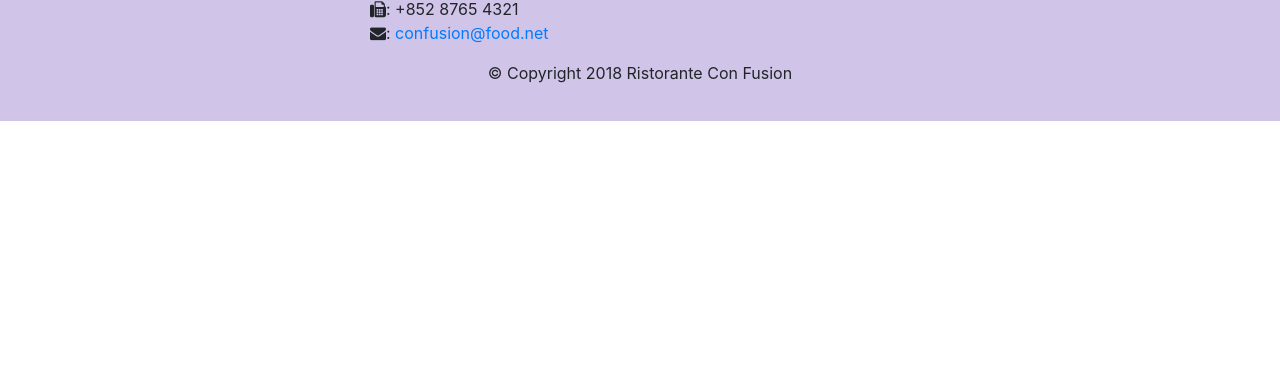
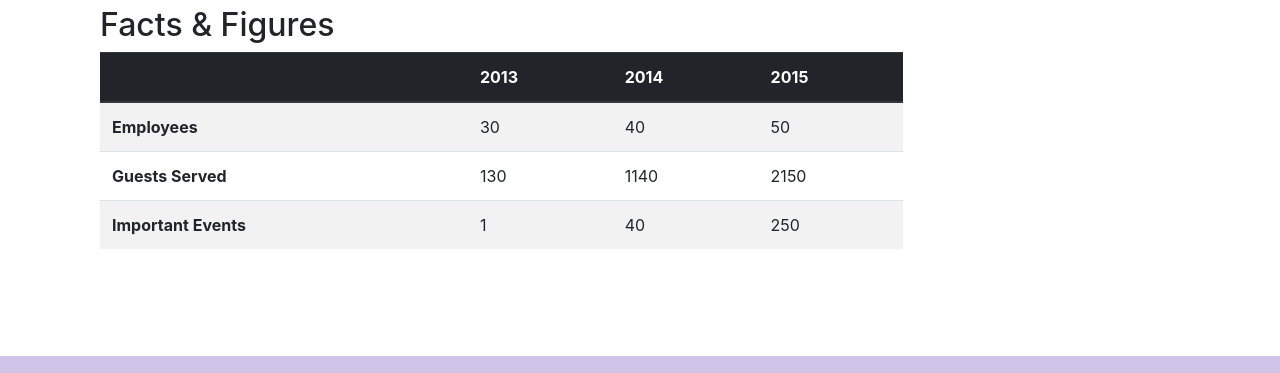
Before and after one commit to trishnakalita660/bootstrap-impl, a website: page aboutus.html in a window 1280 px wide. Shown: the part 1630-2003 px from the top of the page. Before the commit the page ends 1751 px from the top, so only its background shows below. Drawn offline with nearby package versions, Linux system fonts and the light colour scheme.

Commit message:
added tables

```diff
--- a/aboutus.html
+++ b/aboutus.html
@@ -73,7 +73,34 @@
                 <p>Started in 2010, Ristorante con Fusion quickly established itself as a culinary icon par excellence in Hong Kong. With its unique brand of world fusion cuisine that can be found nowhere else, it enjoys patronage from the A-list clientele in Hong Kong.  Featuring four of the best three-star Michelin chefs in the world, you never know what will arrive on your plate the next time you visit us.</p>
                 <p>The restaurant traces its humble beginnings to <em>The Frying Pan</em>, a successful chain started by our CEO, Mr. Peter Pan, that featured for the first time the world's best cuisines in a pan.</p>
             </div>
-            <div>
+            <div class="col-sm">
+                <div class="card">
+                    <h3 class="card-header bg-primary text-white"> Facts at a Glance</h3>
+                    <div class="card-body">
+                        <dl class="row">
+                            <dt class="col-6">Started</dt>
+                            <dd class="col-6">8th Feb 2010</dt>
+                            <dt class="col-6">Owner</dt>
+                            <dd class="col-6">Trishna Kalita</dt>
+                            <dt class="col-6">Employees</dt>
+                            <dd class="col-6">3000</dt>
+
+
+                        </dl>
+                    </div>
+
+
+                </div>
+            </div>
+            <div class="col-12">
+                <div class="card card-body bg-light">
+                   <blockquote class="blockquote">
+                       <p class="mb-0"> You better cut the pizza into 2 pieces :3 </p>
+
+                       <footer class="blockquote-footer">Trishna, <cite title="Source Title">XYZZZ</cite></footer>
+                   </blockquote>
+
+                </div>
             </div>
         </div>
 
@@ -91,7 +118,49 @@
                 <p class="d-none d-sm-block">Award winning three-star Michelin chef with wide International experience having worked closely with whos-who in the culinary world, he specializes in creating mouthwatering Indo-Italian fusion experiences. He says, <em>Put together the cuisines from the two craziest cultures, and you get a winning hit! Amma Mia!</em></p>
             </div>
        </div>
+       <div class="row row-content">
+           <div class="col-12 col-sm-9">
+               <h2>Facts &amp; Figures</h2>
 
+              <div class="table-responsive">
+                  <table class="table table-striped">
+                      <thead class="thead-dark">
+                          <th>&nbsp;</th>
+                          <th>2013</th>
+                          <th>2014</th>
+                          <th>2015</th>
+                      </thead>
+                    <tbody>
+                        <tr>
+                            <th>Employees</th>
+                            <td>30</td>
+                            <td>40</td>
+                            <td>50</td>
+                        </tr>
+                        <tr>
+                            <th>Guests Served</th>
+                            <td>130</td>
+                            <td>1140</td>
+                            <td>2150</td>
+                        </tr>
+                        <tr>
+                            <th>Important Events</th>
+                            <td>1</td>
+                            <td>40</td>
+                            <td>250</td>
+                        </tr>
+                    </tbody>
+                  </table>
+
+
+              </div>
+
+            </div>
+           <div class="col-12 col-sm-3">
+
+           </div>
+
+       </div>
     </div>
 
     <footer class="footer">
```
